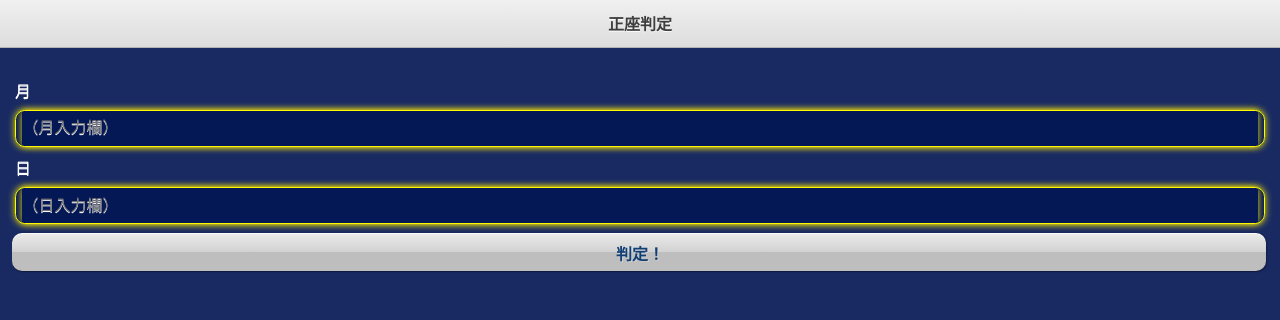
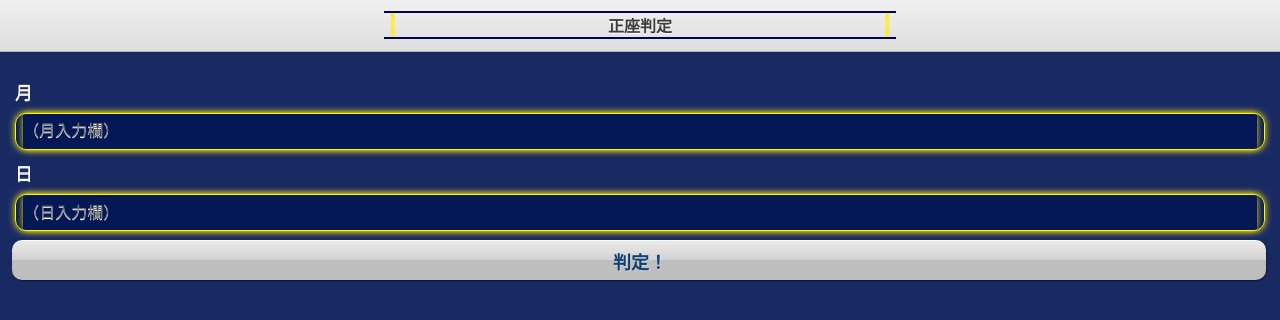
Before and after one commit to mkiym-ri/seiza_search, a website: page www/index.html in a window 1280 px wide. Drawn offline with Linux system fonts and the light colour scheme.

Commit message:
CSSの変更ヘッダーのデザインを追加

```diff
--- a/www/css/style.css
+++ b/www/css/style.css
@@ -1,5 +1,6 @@
 * {
-  font-family: ArialMT, "Hiragino Kaku Gothic ProN", "ヒラギノ角ゴ ProN W3";
+  font-family: "ヒラギノ丸ゴ ProN",ArialMT, sans-serif;
+
   -webkit-text-size-adjust: none;
   margin: 0;
   padding: 0;
@@ -20,23 +21,50 @@ header {
   border-top: solid 1px #bec5cf;
   border-bottom: solid 1px #3f4e63;
   background-image: -webkit-gradient(linear, left top, left bottom, color-stop(0, #acb9c9), color-stop(0.5, #8395af), color-stop(0.5, #7388a5), color-stop(1, #7488a1));
-  color: #fff;
+  color: rgb(255, 255, 255);
   font-size: 16px;
   font-weight: bold;
   text-shadow: -1px -1px 0 #434b57;
   text-align: center;
 }
 
+/*ヘッダーのデザイン*/
+h1 {
+  position: relative;
+  padding: 0.25em 1em;
+  border-top: solid 2px rgb(4, 3, 82);
+  border-bottom: solid 2px rgb(4, 3, 82);
+}
+h1:before, h1:after {
+  content: '';
+  position: absolute;
+  top: -7px;
+  width: 4px;
+  height: -webkit-calc(100% + 14px);
+  height: calc(100% + 14px);
+  background-color: rgba(255, 236, 60, 0.904);
+}
+h1:before {
+  left: 7px;
+}
+h1:after {
+  right: 7px;
+}
+
+h2:second-letter{
+  font-size: 150%;
+  color: rgb(255, 233, 40)
+}
+
 
 #contents {
-
   padding: 10px 15px;
-
 }
 
 
 /* https://github.com/edom18/iPhone-button-CSS-template より */
 .button {
+
   position: relative;
   margin-bottom: 12px;
   margin-top: 12px;
@@ -79,6 +107,7 @@ header {
  background: rgba(4, 23, 85, 0.911);
  border-color: rgb(251, 255, 0);
  box-shadow: 0 0 7px #ffee00f3;
+ font-size: 18px;
 }
 
 /*buttonのフォント色*/
```
